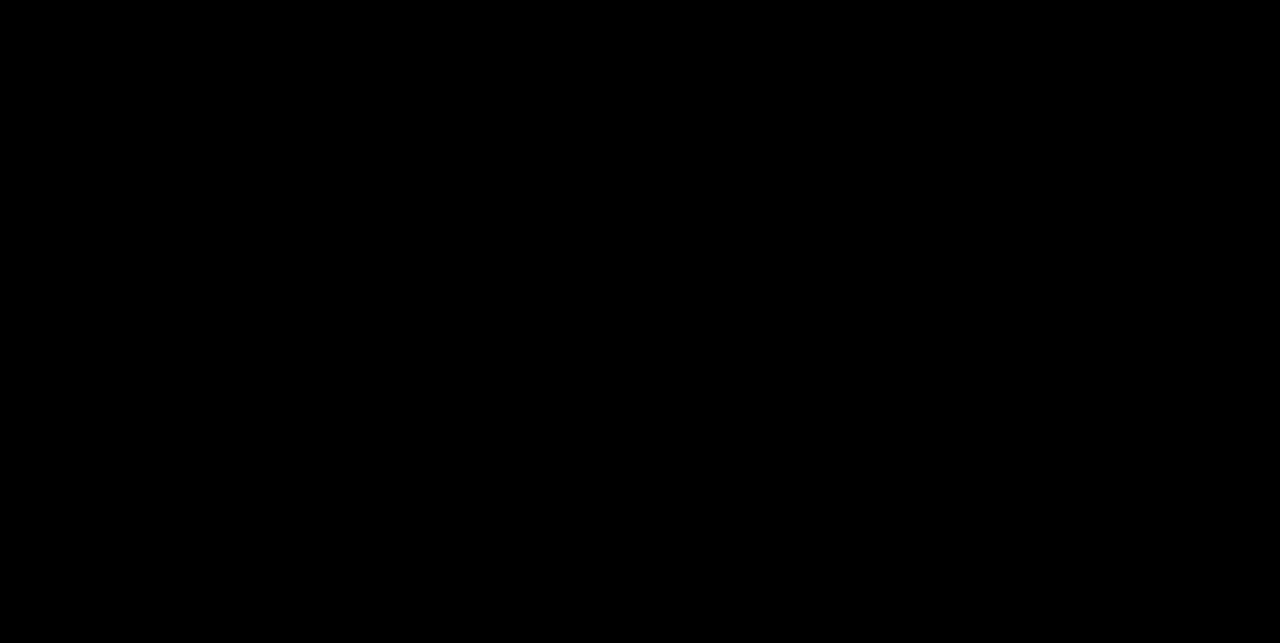
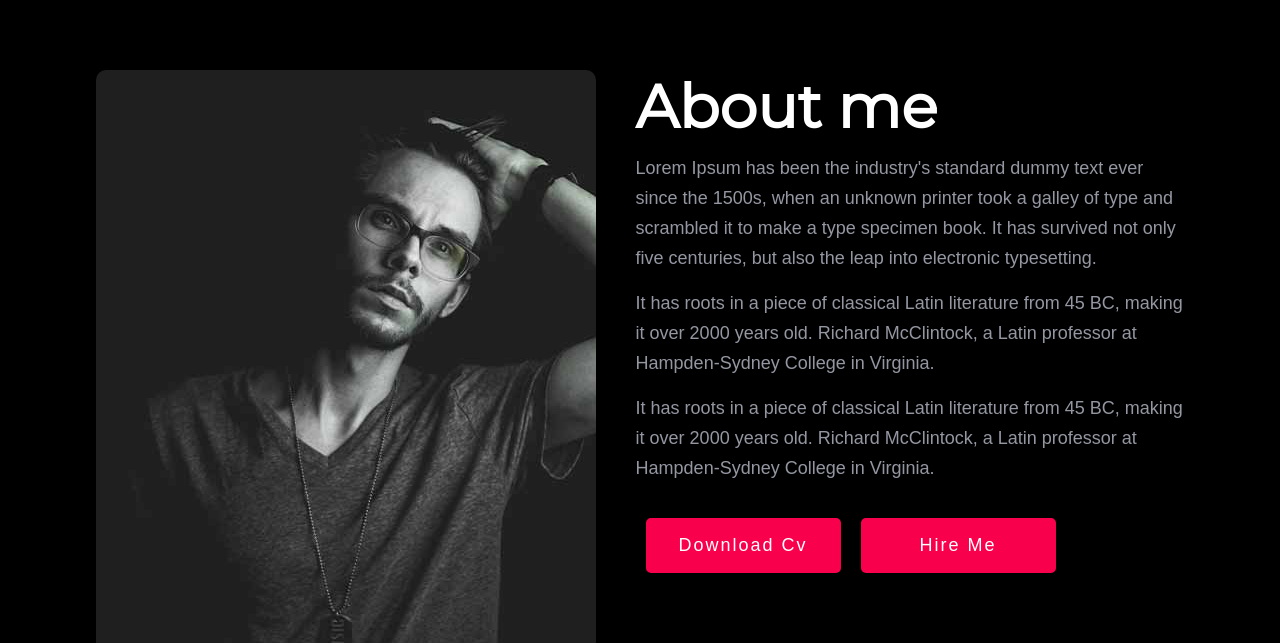
Before and after one commit to roy-rgb/portfolio, a React (Create React App) app: page / in a window 1280 px wide. Shown: the part 610-1253 px from the top of the page. Before the commit the page ends 800 px from the top, so only its background shows below. Built offline with nearby package versions, Linux system fonts and the light colour scheme.

Commit message:
about_cmplt

```diff
--- a/src/About.css
+++ b/src/About.css
@@ -0,0 +1,23 @@
+img.about__img{
+    border-radius: 10px;
+    width: 100%;
+}
+
+h1.about__heading{
+    margin-bottom:10px;
+    font-weight:700;
+    text-align:start;
+    font-family: Montserrat,sans-serif;
+    font-size:60px;
+}
+button.about.btn.pointer{
+    text-transform:capitalize;
+    width:195px;
+    height:55px;
+    font-size:18px;
+    transition: .4s ease;
+}
+.about__button{
+
+    padding: 20px 0px;
+}
--- a/src/About.js
+++ b/src/About.js
@@ -0,0 +1,48 @@
+import React from "react";
+import "./About.css";
+import aboutImg from "./img/about.jpg";
+
+function About() {
+  return (
+    <div className="about component__space">
+      <div className="container">
+        <div className="row">
+          <div className="col__2">
+            <img src={aboutImg} alt="" className="about__img" />
+          </div>
+          <div className="col__2">
+            <h1 className="about__heading">About me</h1>
+
+            <div className="about__meta">
+              <p className="about__text p__color">
+                Lorem Ipsum has been the industry's standard dummy text ever
+                since the 1500s, when an unknown printer took a galley of type
+                and scrambled it to make a type specimen book. It has survived
+                not only five centuries, but also the leap into electronic
+                typesetting.
+              </p>
+              <p className="about__text p__color">
+                It has roots in a piece of classical Latin literature from 45
+                BC, making it over 2000 years old. Richard McClintock, a Latin
+                professor at Hampden-Sydney College in Virginia.
+              </p>
+              <p className="about__text p__color">
+                It has roots in a piece of classical Latin literature from 45
+                BC, making it over 2000 years old. Richard McClintock, a Latin
+                professor at Hampden-Sydney College in Virginia.
+              </p>
+               <div className="about__button d__flex align__items_center">
+                   <a href="#"><button className="about btn pointer">Download Cv </button></a>
+                   <a href="#"><button className="about btn pointer">Hire Me </button></a>
+               </div>
+
+
+            </div>
+          </div>
+        </div>
+      </div>
+    </div>
+  );
+}
+
+export default About;
--- a/src/App.js
+++ b/src/App.js
@@ -1,4 +1,5 @@
 
+import About from './About';
 import './App.css';
 import Home from './Home';
 
@@ -6,6 +7,7 @@ function App() {
   return (
     <div className="App">
       <Home/>
+      <About/>
     </div>
   );
 }
```
